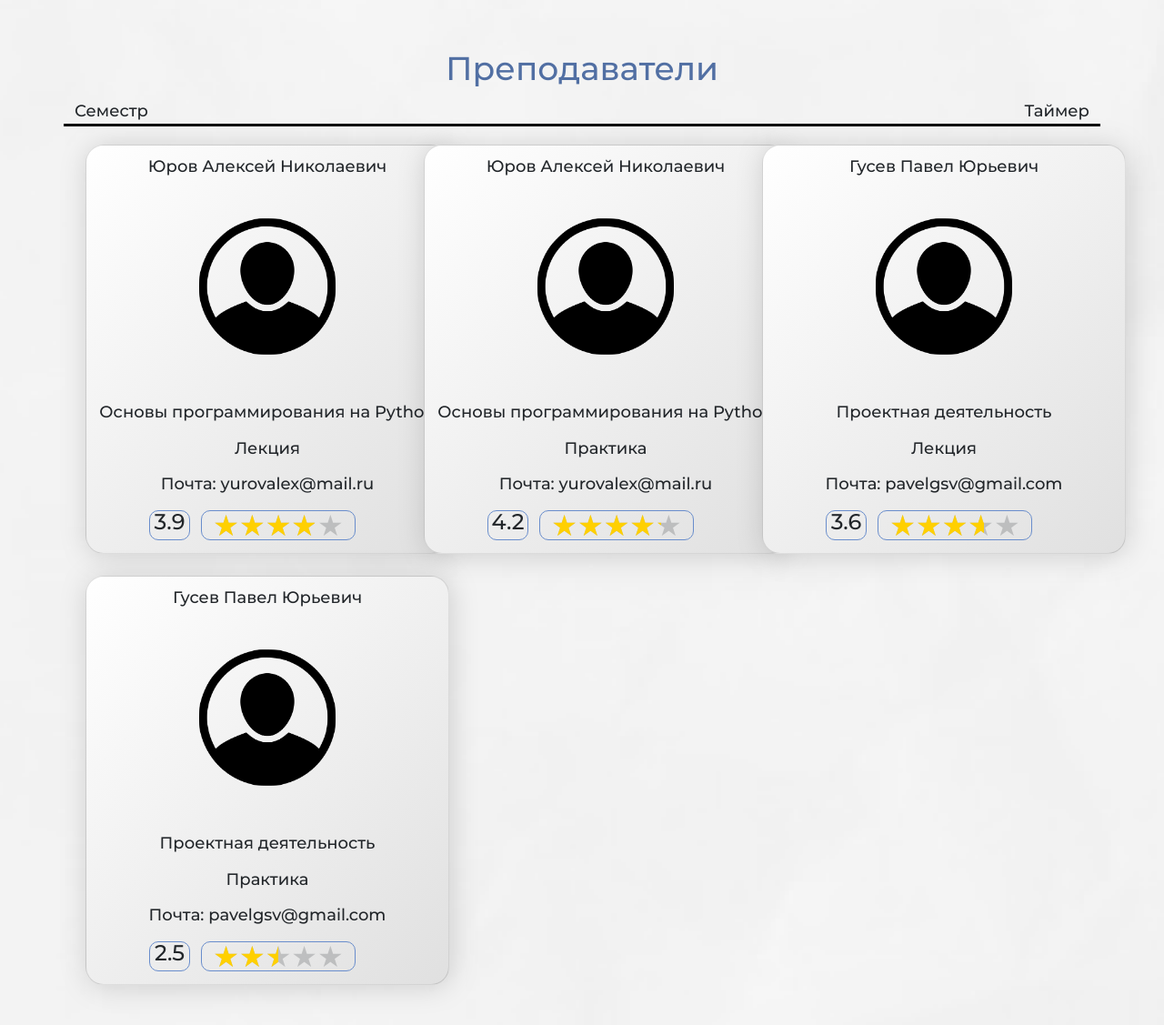
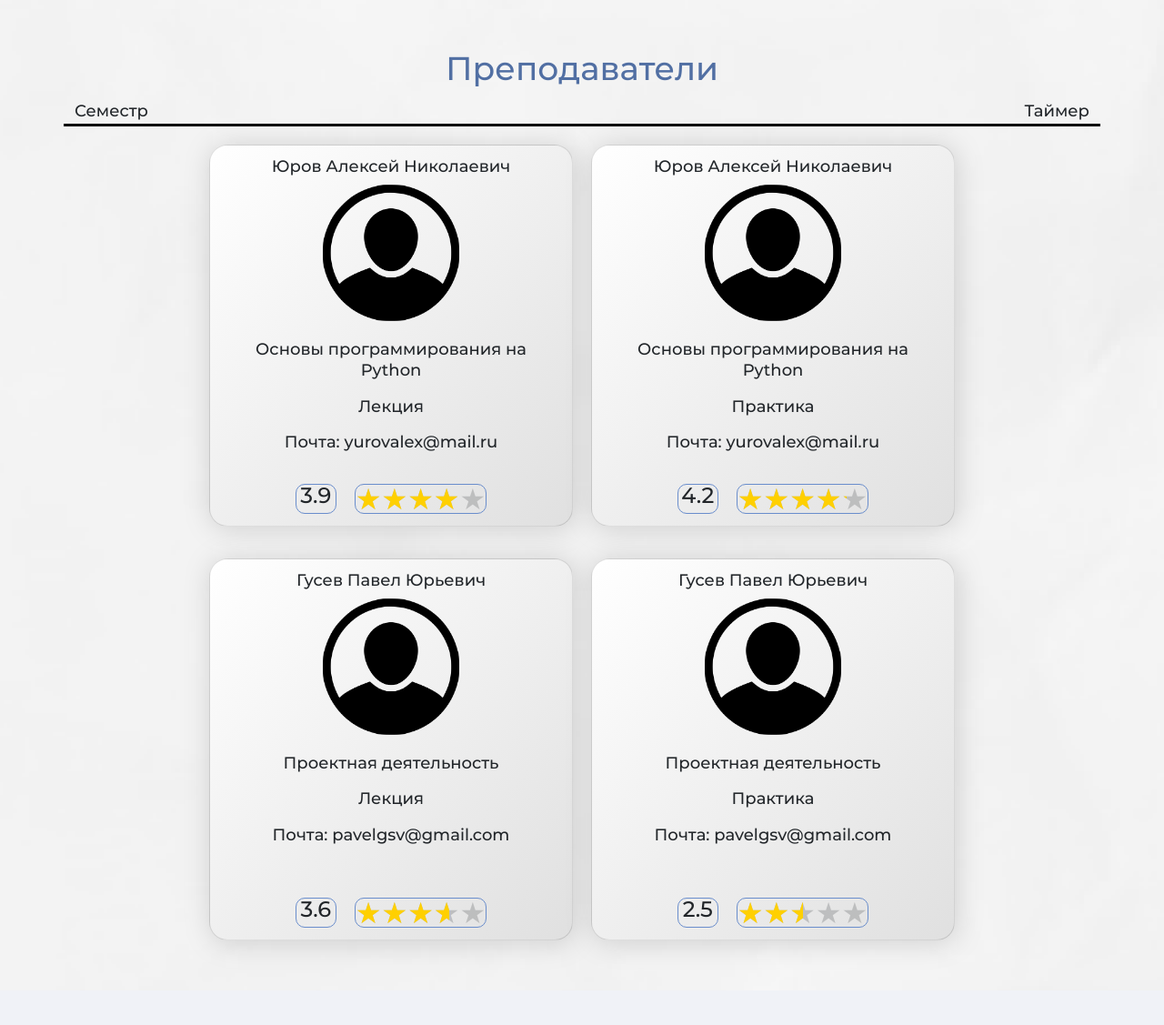
Before and after one commit to f55desu/STR-system, a Django app: page /home in a window 1280 px wide. Shown: the part 70-1197 px from the top of the page at 91% size. After the commit the page ends 1120 px from the top, so only its background shows below. Run offline with Django 3.2, Linux system fonts and the light colour scheme; a user stored in the database is signed in; data comes from the database, SQL or seed files in the repository; some libraries are stand-ins or nearby versions.

Commit message:
Adaptive design added.

```diff
--- a/DjangoServer/STR/static/STR/css/SOP.css
+++ b/DjangoServer/STR/static/STR/css/SOP.css
@@ -5,7 +5,7 @@
 body {
     min-height: 100vh;
     background: url('../media/paperback.png') no-repeat;
-    background-size: 100% auto;
+    background-size: cover;
 }
 
 .container {
--- a/DjangoServer/STR/static/STR/css/home.css
+++ b/DjangoServer/STR/static/STR/css/home.css
@@ -1,6 +1,13 @@
 .body {
     background: url('../media/paperback.png') no-repeat;
     background-size: 100% auto;
+}
+
+.teacher {
+    margin: 20px 0px;
+    display: flex;
+    align-items: center;
+    flex-wrap: wrap;
 }
 
 .body-teacher {
@@ -43,11 +50,14 @@
 
 .card {
     display: flex;
+    flex-direction: column;
     text-align: center;
     align-items: center;
     width: 400px;
-    height: 450px;
-    padding: 13px 35px 13px 35px;
+    min-height: 420px;
+    padding: 13px 35px;
+    margin: 0 10px;
+    margin-bottom: 35px;
     border-radius: 20px;
     font-family: "Montserrat-Medium";
     font-size: 18px;
@@ -56,10 +66,9 @@
 }
 
 .card img {
-    position: absolute;
-    top: 80px;
     width: 150px;
     height: 150px;
+    margin-bottom: 20px;
 }
 
 .card h6{
@@ -70,20 +79,16 @@
     color: black;
 }
 
-.teacher {
-    margin: 20px 0;
-}
-
 .markANDsubject {
-    position: absolute;
-    top: 63%;
     width:100%;
     line-height: 1.3em;
+    flex-grow: 1;
+    display: flex;
+    flex-direction: column;
 }
 
 .markavg {
-    position: absolute;
-    left: 69px;
+    margin-right: 20px;
     width: 45px;
     height: 33px;
     font-size: 24px;
@@ -91,13 +96,21 @@
     border-radius: 10px;
 }
 
+/*дядя богдан*/
+.avgrow {
+    width: 100%;
+    display: flex;
+    justify-content: center;
+    display: flex;
+    flex-grow: 1;
+    align-items: flex-end;
+}
+
 /*Звезды на карточках*/
 .starratingavg {
     position: relative;
     display: flex;
     justify-content: center;
-    margin-left: 126px;
-    width: 170px;
     height: 33px;
     border: #698DCC 1px solid;
     border-radius: 10px;
@@ -173,17 +186,17 @@
 }
 
 .popup{
+    position: fixed;
+    top: 50%;
+    left: 50%;
+    transform: translate(-50%, -50%);
     border-radius: 10px;
     border: solid;
     width: 80%;
-    top: 20%; /* отступ сверху */
-    right: 0;
-    left: 0;
     margin: 0 auto;
     z-index:2; /* поверх всех */
     display: none;  /* сначала невидим */
-    position: fixed; /* фиксированное позиционирование, окно стабильно при прокрутке */
-    padding: 15px;
+
     background-color: #FFFFFF;
 }
 
@@ -255,6 +268,7 @@
 }
 
 .formget1item{
+    padding: 15px;
     border-right: solid #7C7C7C;
 }
 
@@ -338,3 +352,15 @@
 .plug {
     width: 10px;
 }
+
+@media (max-width: 576px) {
+    .card {
+        width: 100%;
+    }
+}
+
+@media (max-width: 1400px) {
+    .teacher {
+        justify-content: center;
+    }
+}
--- a/DjangoServer/STR/templates/STR/home.html
+++ b/DjangoServer/STR/templates/STR/home.html
@@ -24,7 +24,6 @@
         <div id="row" class="row teacher">
             {% if data %}
                 {% for item in data %}
-                    <div class="col-md-4">
                     <div type="button" class="card" onclick="showModalWin('{{ item.teacher_subject.id }}')">
                         <h6>{{ item.teacher_subject.teacher.surname }} {{ item.teacher_subject.teacher.name }} {{ item.teacher_subject.teacher.lastname }}</h6>
                         <img src="{% static 'STR/media/userava.png' %}" alt="User avatar"/>
@@ -32,6 +31,7 @@
                             <p id="SubjectName">{{ item.teacher_subject.subject.name }}</p>
                             <p id="SubjectType">{{ item.teacher_subject.subject.type }}</p>
                             <p>Почта: {{ item.teacher_subject.teacher.email }}</p>
+                            <div class="avgrow">
                                 <div class="markavg" type="text" id="markavg/{{ item.teacher_subject.id }}">{{ item.grade_avg }}</div>
                                 <div class="starratingavg">
                                     <div class="stars__body">
@@ -46,9 +46,10 @@
                                     </div>
                                 </div>
                             </div>
+
+                        </div>
                     </div>
                     <br>
-                    </div>
                     <div class="popup" id="popup{{ item.teacher_subject.id }}">
                         <div class="popupget">
                             <div class="formget1">
@@ -61,7 +62,7 @@
                                         {% if item.crits_data %}
                                             {% for crit_obj in item.crits_data %}
                                                 <div class="form_item">
-                                                    <h2>{{ crit_obj.crit.name }}:</h2>
+                                                    <h6>{{ crit_obj.crit.name }}:</h6>
                                                     <div class="rating rating_set" id="rating{{ crit_obj.crit.id }}">
                                                         <div class="rating__body">
                                                             <div class="rating__active"></div>
@@ -87,13 +88,12 @@
                             </div>
                             <div class="formget2">
                                 <div class="headerpopup">Средняя оценка</div>
-                                <form method="get">
                                 <input id="plug" style="visibility: collapse;">
                                     <div id="half-stars-example">
                                         {% if item.crits_data %}
                                             {% for crit_obj in item.crits_data %}
                                                 <div class="form_item">
-                                                    <h2>{{ crit_obj.crit.name }}:</h2>
+                                                    <h6>{{ crit_obj.crit.name }}:</h6>
                                                     <div class="starsCrit starsCrit_set">
                                                         <div class="starsCrit__body">
                                                             <div class="starsCrit__active" id="starsCrit__active,{{ item.teacher_subject.id }},{{ crit_obj.id }}"></div>
@@ -111,7 +111,6 @@
                                             {% endfor %}
                                         {% endif %}
                                     </div>
-                                </form>
                             </div>
                         </div>
                     </div>
@@ -137,7 +136,7 @@
                 }
 
                     let divTeachers = document.getElementById("row");
-                    let numberOfChildren = divTeachers.getElementsByClassName('col-md-4').length;
+                    let numberOfChildren = divTeachers.getElementsByClassName('card').length;
                     let markavgArray = document.getElementsByClassName('markavg');
                     let starsActiveArray = document.getElementsByClassName('stars__active');
                     let markavgCritArray = document.getElementsByClassName('markavgCrit');
--- a/DjangoServer/STR/templates/STR/registration.html
+++ b/DjangoServer/STR/templates/STR/registration.html
@@ -17,7 +17,7 @@
                 </div>
             </div>
             <div class="row form-content">
-                <div class="col-md-8">
+                <div class="col-md-8 col-sm-12">
                     <div class="carousel">
                         <div id="carouselExampleControls" class="carousel slide" data-ride="carousel">
                             <div class="carousel-inner">
@@ -40,7 +40,7 @@
                           </div>
                     </div>
                 </div>
-                <div class="col-md-4">
+                <div class="col-md-4 col-sm-12">
                     <div class="form-panel one" >
                         <div class="form-panel-body">
                             <h1>Вход</h1>
```
Also changed, not shown: other parts of DjangoServer/STR/static/STR/css/SOP.css (+41 -10 lines). Lines whose indentation alone changed are shown as unchanged.
